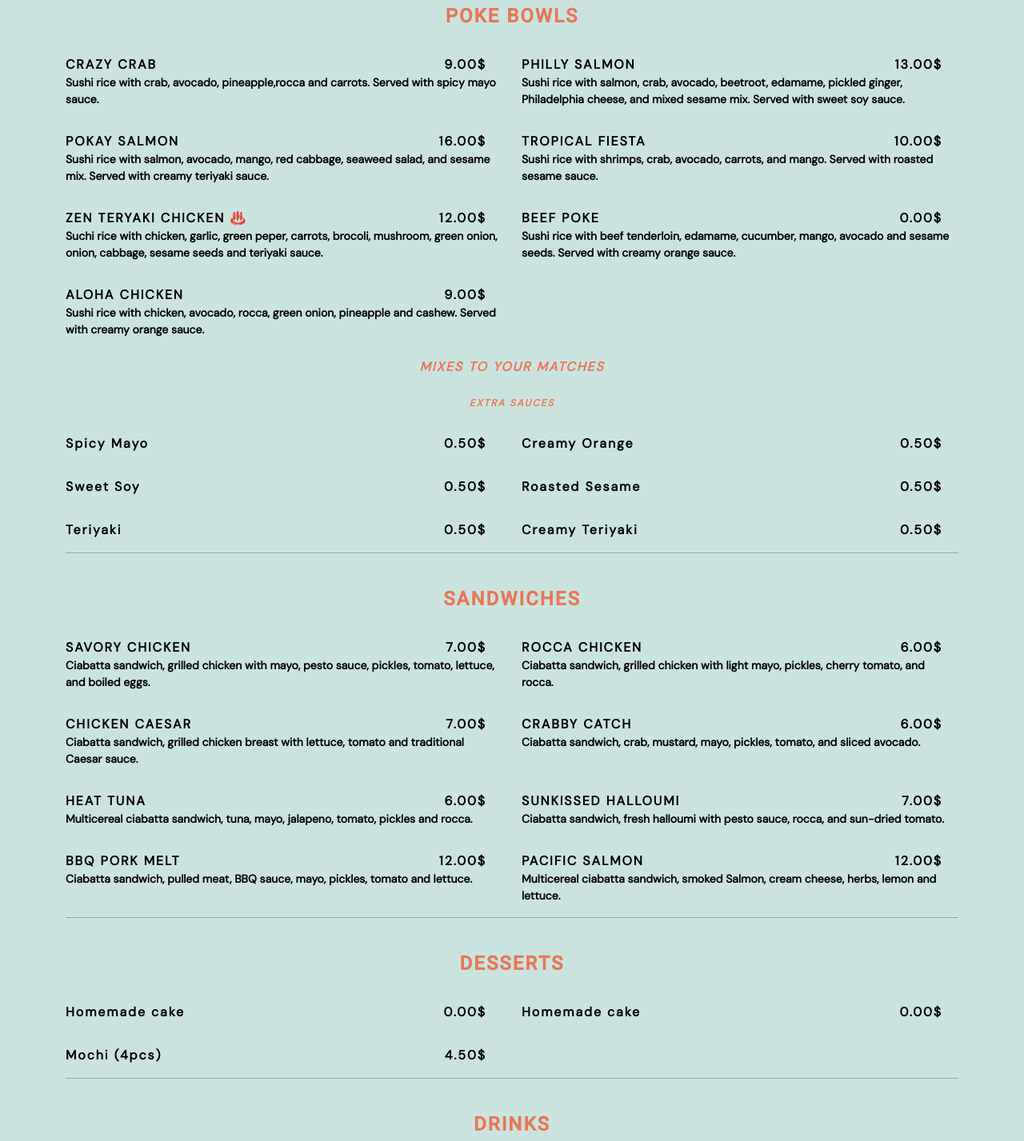
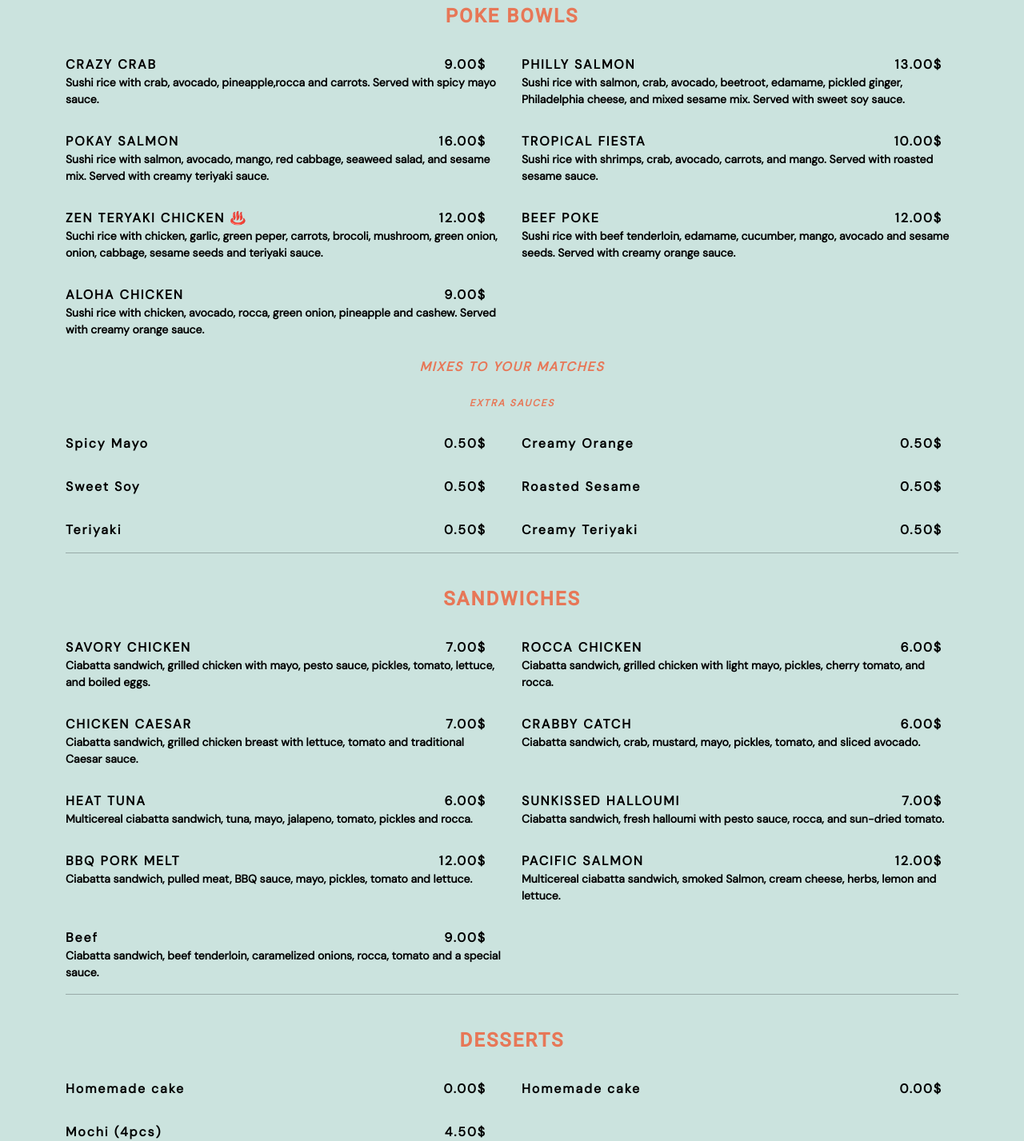
Before and after one commit to Pokaylb/Menu, a plain HTML site: page index.html in a window 1280 px wide. Shown: the part 924-2351 px from the top of the page at 80% size. Drawn offline with Linux system fonts and the light colour scheme; a web font is replaced by a local one.

Commit message:
Update index.html

```diff
--- a/index.html
+++ b/index.html
@@ -242,7 +242,7 @@
 
          <div class="col-lg-6 menu-item filter-pokebowls">
           <div class="menu-content">
-         BEEF POKE  <span>0.00$</span>
+         BEEF POKE  <span>12.00$</span>
           </div>
           <div class="menu-ingredients">
             Sushi rice with beef tenderloin, edamame, cucumber, mango, avocado and sesame seeds. Served with creamy
@@ -397,7 +397,14 @@
           </div>
         </div>
 
-
+       <div class="col-lg-6 menu-item filter-sandwiches">
+        <div class="menu-content">
+         Beef <span>9.00$</span>
+       </div>
+       <div class="menu-ingredients">
+       Ciabatta sandwich, beef tenderloin, caramelized onions, rocca, tomato and a special sauce.
+          </div>
+        </div>
 
         <div class="col-lg-12 menu-item filter-sandwiches">
           <hr>
```
